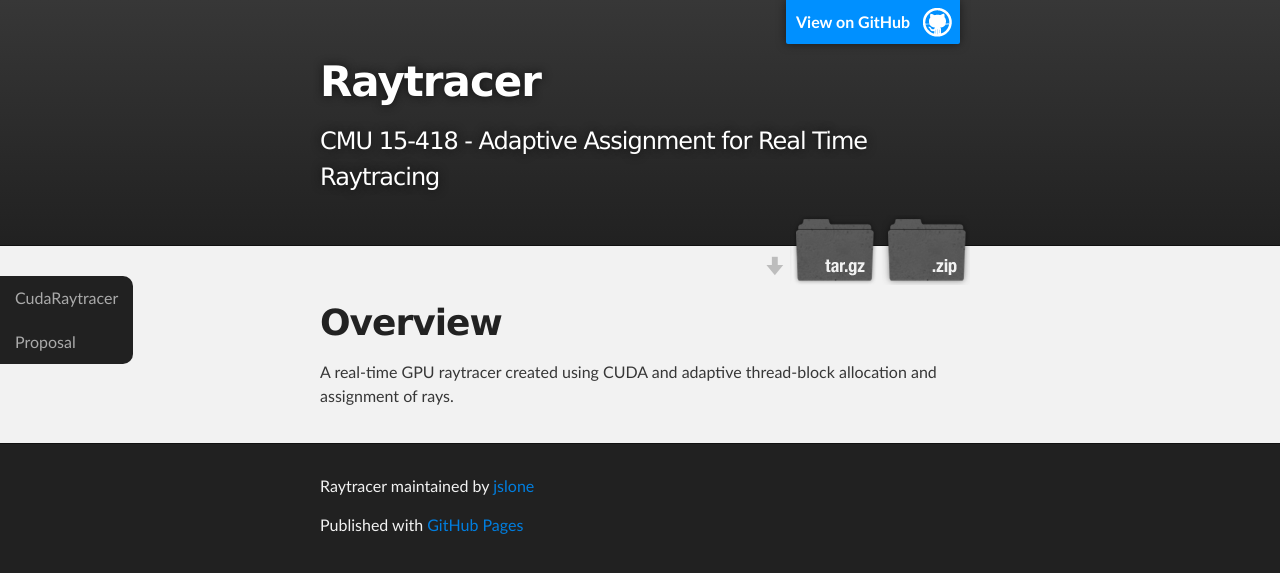
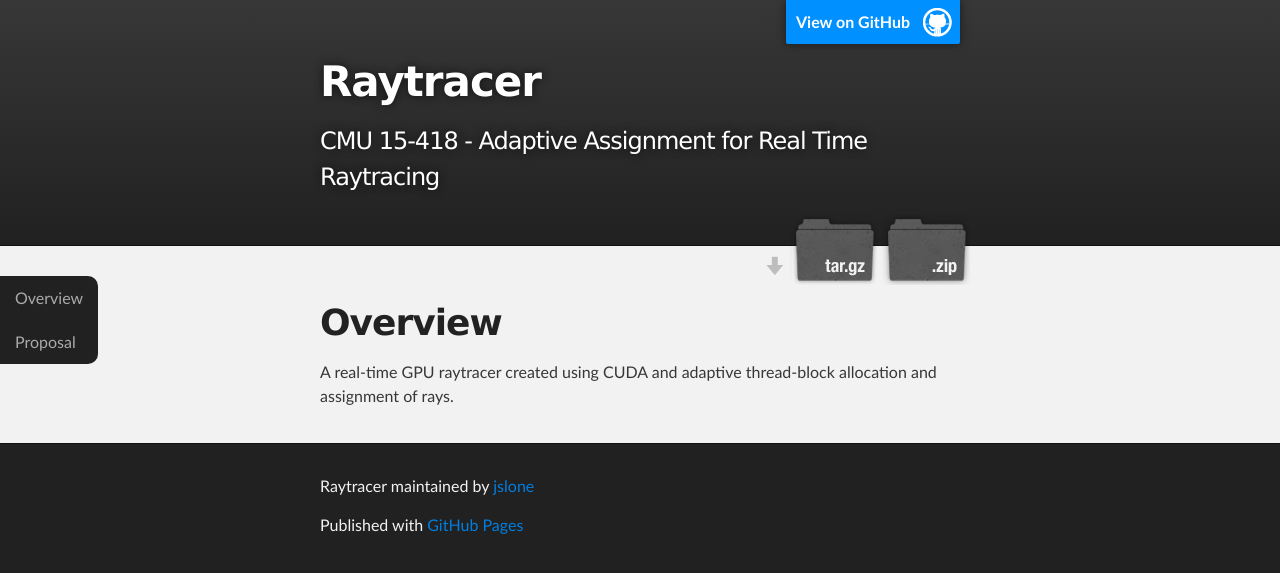
Before and after one commit to jslone/CudaRaytracer, a Jekyll site: the page built from index.md, in a window 1280 px wide. Shown: the top 573 px of the page. Built offline with Jekyll 4.4.1, drawn with Linux system fonts in a browser that asks for light colours.

Commit message:
fixing menu label

```diff
--- a/_layouts/page.html
+++ b/_layouts/page.html
@@ -32,7 +32,7 @@
     <div id="main_content_wrap" class="outer">
       <section id="menu">
         <ul>
-          <li><a href="index.html">CudaRaytracer</a></li>
+          <li><a href="index.html">Overview</a></li>
           <li><a href="proposal.html">Proposal</a></li>
         </ul>
       </section>
```
